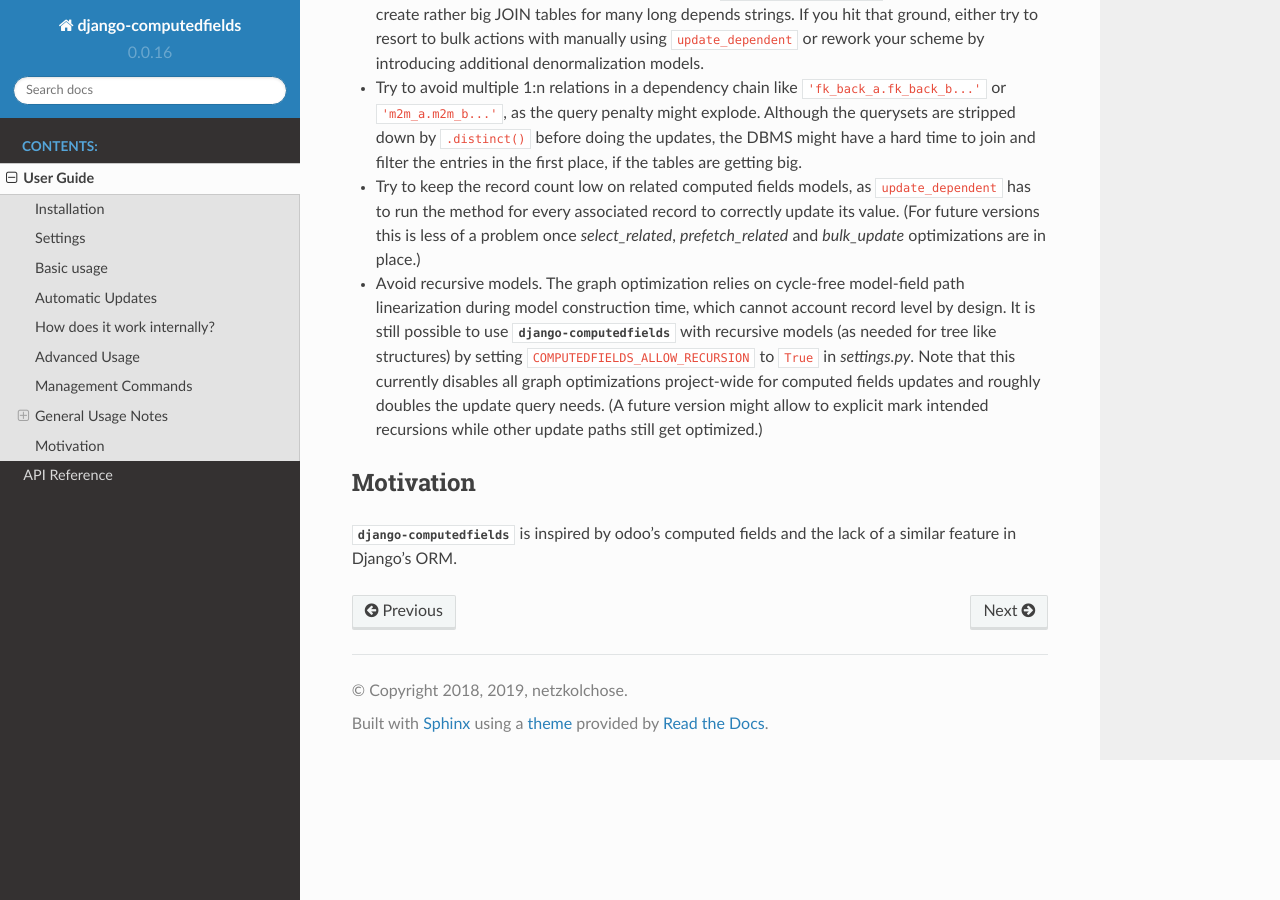
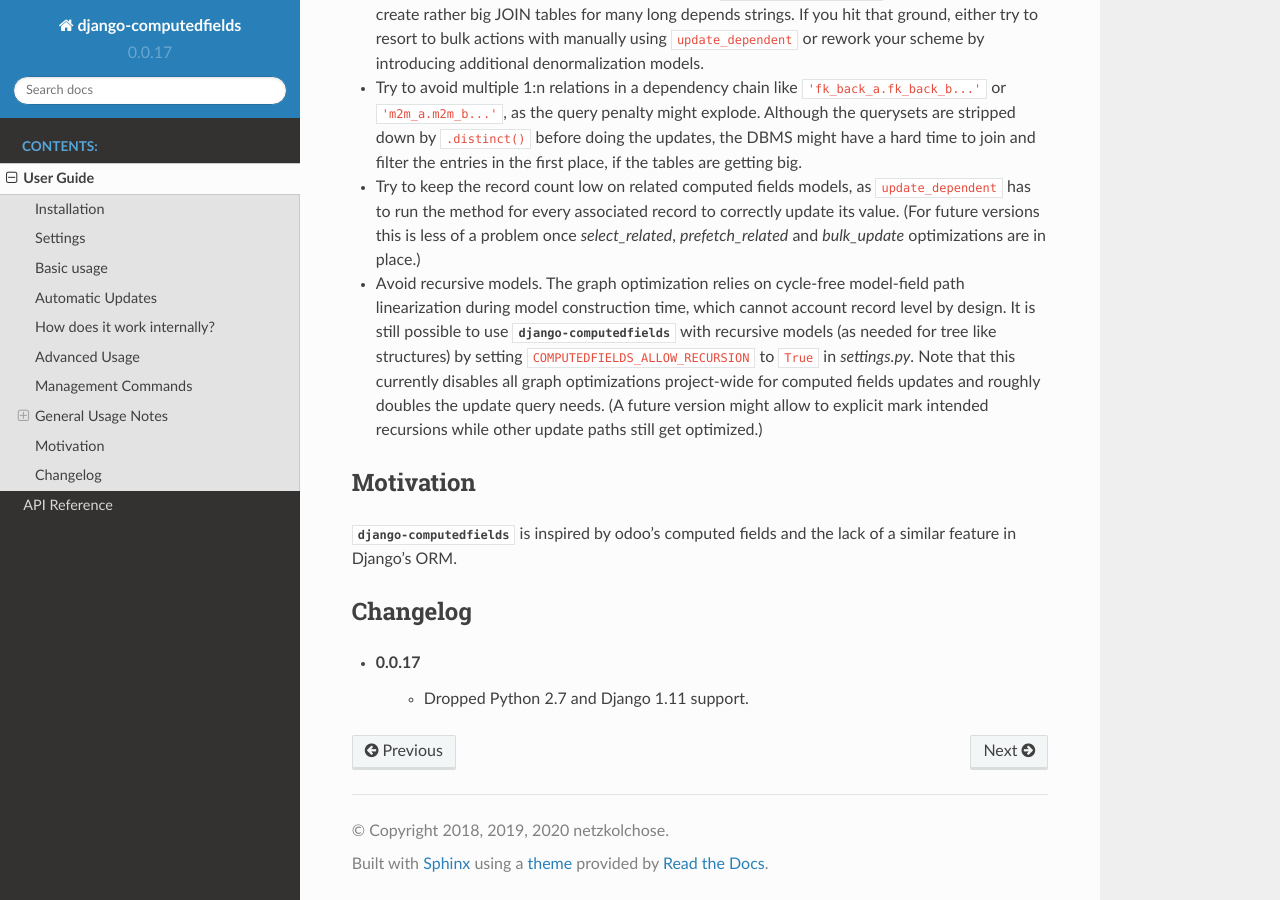
Before and after one commit to netzkolchose/django-computedfields, a Sphinx documentation site: the page built from docs/manual.rst, in a window 1280 px wide and 900 px high, scrolled down 6610 px. Built offline with Sphinx 7.4.7 and the Read the Docs theme 2.0.0, drawn with Linux system fonts in a browser that asks for light colours; the version number is read from the project's files by our own code.

Commit message:
pypi package 0.0.17

```diff
--- a/docs/conf.py
+++ b/docs/conf.py
@@ -27,13 +27,13 @@ django.setup()
 # -- Project information -----------------------------------------------------
 
 project = 'django-computedfields'
-copyright = '2018, 2019, netzkolchose'
+copyright = '2018, 2019, 2020 netzkolchose'
 author = 'netzkolchose'
 
 # The short X.Y version
 version = ''
 # The full version, including alpha/beta/rc tags
-release = '0.0.16'
+release = '0.0.17'
 
 
 # -- General configuration ---------------------------------------------------
--- a/docs/manual.rst
+++ b/docs/manual.rst
@@ -329,3 +329,10 @@ Motivation
 
 :mod:`django-computedfields` is inspired by odoo's computed fields and the lack of
 a similar feature in Django's ORM.
+
+
+Changelog
+---------
+
+- 0.0.17
+    - Dropped Python 2.7 and Django 1.11 support.
--- a/setup.py
+++ b/setup.py
@@ -7,8 +7,8 @@ setup(
     name='django-computedfields',
     packages=find_packages(exclude=['example']),
     include_package_data=True,
-    install_requires=['six'],
-    version='0.0.16',
+    install_requires=[],
+    version='0.0.17',
     license='MIT',
     description='autoupdated database fields for model methods',
     long_description=long_description,
```
Also changed, not shown: 1 other file.
